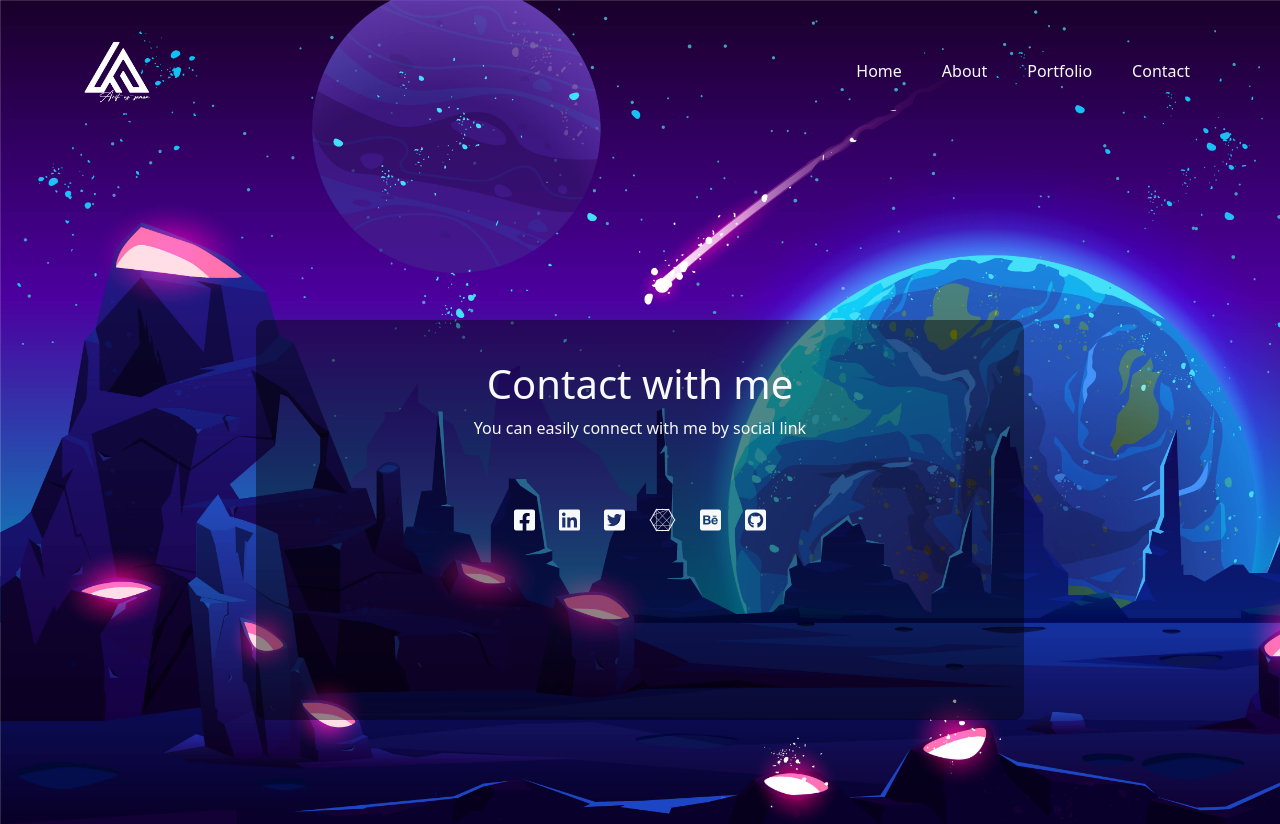
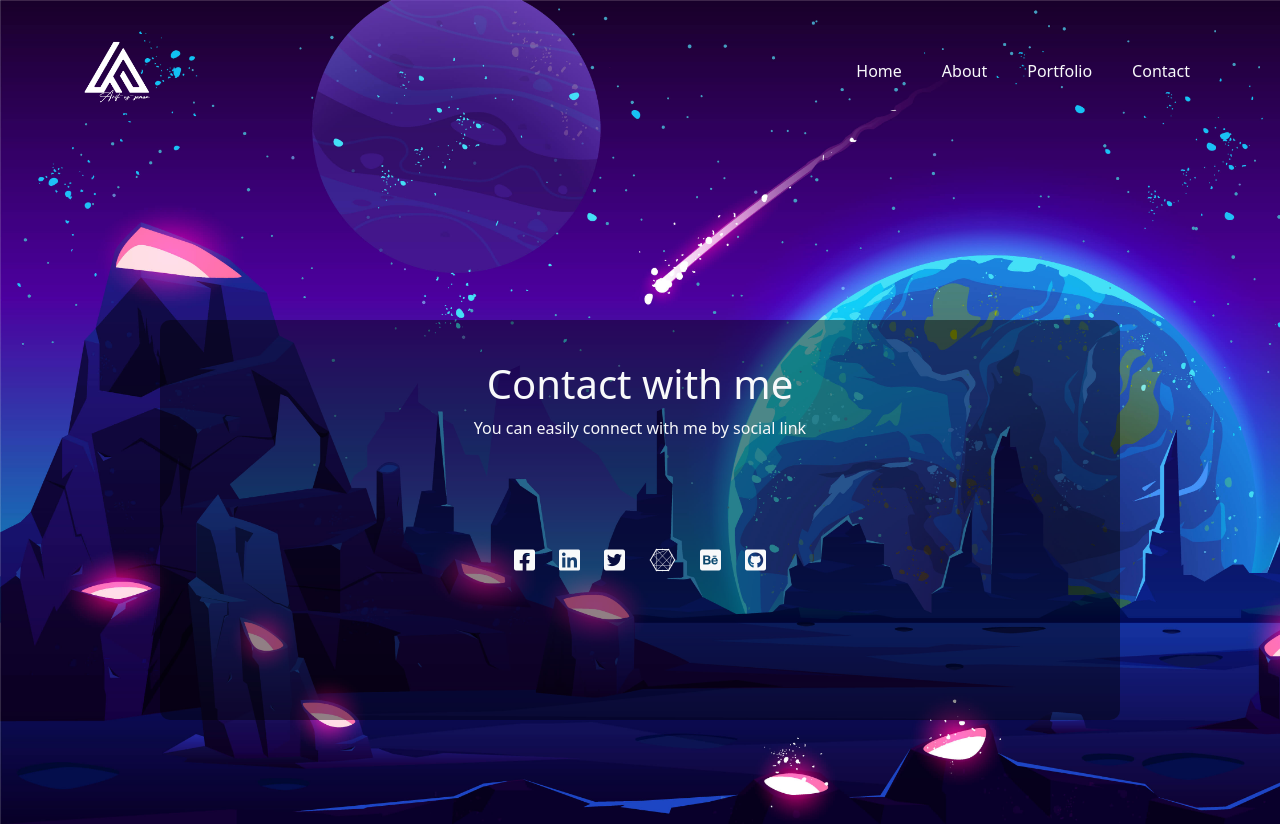
Before and after one commit to Arif870/Arif-uz-zaman-Portfolio, a plain HTML site: page contact.html in a window 1280 px wide. Drawn offline with nearby package versions, Linux system fonts and the light colour scheme.

Commit message:
contact page done

```diff
--- a/contact.html
+++ b/contact.html
@@ -35,7 +35,7 @@
       <!-- navbar   -->
       <nav class="navbar navbar-expand-lg mt-4">
         <div class="container">
-          <a class="navbar-brand w-25" href="#"
+          <a class="navbar-brand w-25" href="index.html"
             ><img class="w-25" src="media/logo-white.png" alt=""
           /></a>
           <button
@@ -74,11 +74,12 @@
       </nav>
     </section>
 
-    <section class="overlay">
+    <section class="overlay w-75">
       <h1 class="text-light text-center">Contact with me</h1>
       <p class="text-light text-center">
         You can easily connect with me by social link
       </p>
+
       <div class="contact-social">
         <div class="social d-flex gap-4 fs-4 justify-content-center">
           <a target="_black" href="https://www.facebook.com/arifuzzaman870"
--- a/css/contact.css
+++ b/css/contact.css
@@ -50,7 +50,6 @@ header .social a:hover i {
 /* overlay desing  */
 
 .overlay {
-  width: 60%;
   height: 400px;
   background-color: rgba(0, 0, 0, 0.432);
   z-index: 1;
@@ -62,6 +61,7 @@ header .social a:hover i {
   transform: translate(-50%, -50%);
   padding: 20px;
 }
+
 .overlay h1 {
   z-index: 9999;
   font-size: 2.5rem;
@@ -69,7 +69,7 @@ header .social a:hover i {
 }
 .contact-social {
   position: absolute;
-  top: 50%;
+  top: 60%;
   left: 50%;
   transform: translate(-50%, -50%);
 }
@@ -97,5 +97,3 @@ header .social a:hover i {
     transform: scale(2.2) skew(15deg);
   }
 }
-
-/* "Sumaiya" */
```
Also changed, not shown: index.html (+1 -1 lines).
